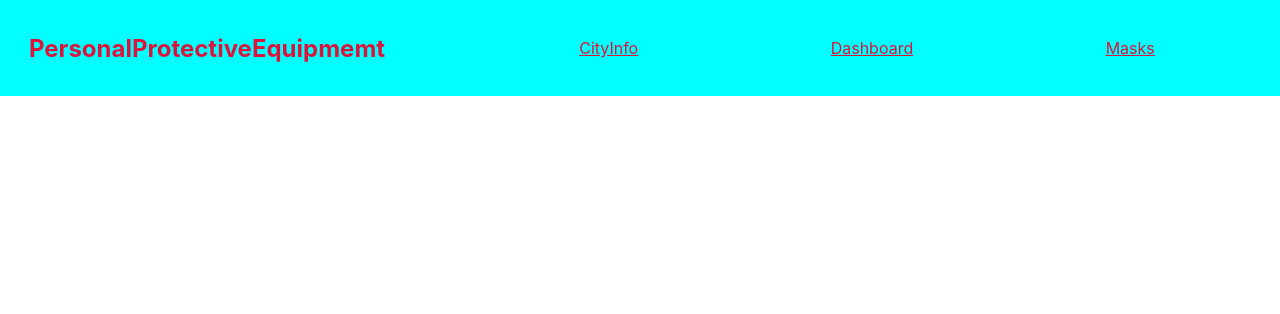
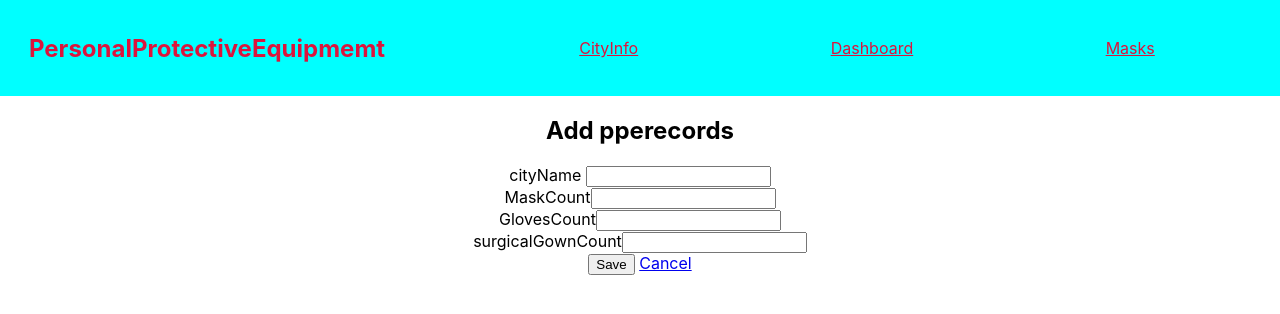
Before and after one commit to aparna4scholas/mod3_final, a React (Create React App) app in the folder ppeinventoryapp/: page /CityInfoEdit in a window 1280 px wide. Shown: the top 314 px of the page. Built offline with nearby package versions, Linux system fonts and the light colour scheme; no server answers.

Commit message:
cityinfo edit component added

```diff
--- a/ppeinventoryapp/src/App.js
+++ b/ppeinventoryapp/src/App.js
@@ -6,20 +6,22 @@ import Dashboard from './components/Dashboard';
 import CityInfo from './components/CityInfo';
 import { BrowserRouter as Router, Switch, Route  } from 'react-router-dom';
 import { render } from 'react-dom';
+import CityInfoEdit from './components/CityInfoEdit';
 
 class App extends Component {
 
 
   render() {
     return (
+
      <Router>
       <div className="App">
 
           <Navbar />
           <Switch>
-
           <Route path="/Dashboard" component={Dashboard} />
           <Route path="/CityInfo"  component={CityInfo} />
+          <Route path="/CityInfoEdit" component={CityInfoEdit} />
           <Route path="/Masks" component={Masks} />
 
           </Switch>
@@ -30,9 +32,4 @@ class App extends Component {
   }
 }
 
-
-
-
-
-
 export default App;
--- a/ppeinventoryapp/src/components/CityInfo.js
+++ b/ppeinventoryapp/src/components/CityInfo.js
@@ -6,7 +6,10 @@ class CityInfo extends Component {
 
   constructor(props) {
     super(props);
-    this.state = {dashboard: [], isLoading: true};
+    this.state = {
+      dashboard: [],
+      isLoading: true,
+      renderCityInfoEdit : false };
     this.remove = this.remove.bind(this);
   }
 
@@ -47,7 +50,7 @@ class CityInfo extends Component {
         <td>{dashboard.maskCount+dashboard.glovesCount+dashboard.surgicalGownCount}</td>
         <td>
           <ButtonGroup>
-            <Button size="sm" color="primary" tag={Link} to={"/pperecords/" + dashboard.id}>Edit</Button>
+            <Button size="sm" color="primary" tag={Link} to={"/CityInfoEdit"}>Edit</Button>
             <Button size="sm" color="danger" onClick={() => this.remove(dashboard.cityName)}>Delete</Button>
           </ButtonGroup>
         </td>
--- a/ppeinventoryapp/src/components/CityInfoEdit.js
+++ b/ppeinventoryapp/src/components/CityInfoEdit.js
@@ -1,7 +1,7 @@
 import React, { Component } from 'react';
 import { Link, withRouter } from 'react-router-dom';
 import { Button, Container, Form, FormGroup, Input, Label } from 'reactstrap';
-import AppNavbar from './AppNavBar';
+
 
 class CityInfoEdit extends Component {
 
@@ -11,7 +11,6 @@ class CityInfoEdit extends Component {
     GlovesCount: '',
     surgicalGownCount: '',
     totalCount: ''
-
   };
 
   constructor(props) {
@@ -24,8 +23,8 @@ class CityInfoEdit extends Component {
   }
 
   async componentDidMount() {
-    if (this.props.match.params.id !== 'new') {
-      const group = await (await fetch(`/ppe_api/v1/pperecords/${this.props.match.params.id}`)).json();
+    if (this.props.match.params.cityName !== 'new') {
+      const group = await (await fetch(`/ppe_api/v1/pperecords/${this.props.match.params.cityName}`)).json();
       this.setState({item: group});
     }
   }
@@ -42,7 +41,7 @@ class CityInfoEdit extends Component {
   async handleSubmit(event) {
     event.preventDefault();
     const {item} = this.state;
-   let url = (item.id) ? `/ppe_api/v1/pperecords/${item.id}` :
+   let url = (item.cityName) ? `/ppe_api/v1/pperecords/${item.cityName}` :
     '/ppe_api/v1/pperecords/';
 
     await fetch(url, {
@@ -58,32 +57,37 @@ class CityInfoEdit extends Component {
 
   render() {
     const {item} = this.state;
-    const title = <h2>{item.id ? 'Edit pperecords' : 'Add pperecords'}</h2>;
+    const title = <h2>{item.cityName ? 'Edit pperecords' : 'Add pperecords'}</h2>;
 
     return <div>
-      <AppNavbar/>
+
       <Container>
         {title}
         <Form onSubmit={this.handleSubmit}>
           <FormGroup>
-            <Label for="cityNamew">cityName </Label>
+            <Label for="cityName">cityName </Label>
             <Input type="text" name="cityName" id="citytName" value={item.cityName || ''}
                    onChange={this.handleChange} autoComplete="citytName"/>
           </FormGroup>
           <FormGroup>
-            <Label for="MaskCount">MaskCount</Label>
-            <Input type="text" name="MaskCount" id="MaskCount" value={item.MaskCount || ''}
-                   onChange={this.handleChange} autoComplete="MaskCount"/>
+            <Label for="maskCount">MaskCount</Label>
+            <Input type="text" name="maskCount" id="maskCount" value={item.maskCount || ''}
+                   onChange={this.handleChange} autoComplete="maskCount"/>
           </FormGroup>
           <FormGroup>
-            <Label for="email">Email</Label>
-            <Input type="text" name="email" id="email" value={item.email || ''}
-                   onChange={this.handleChange} autoComplete="email"/>
+            <Label for="glovesCount">GlovesCount</Label>
+            <Input type="text" name="glovesCount" id="glovesCount" value={item.glovesCount || ''}
+                   onChange={this.handleChange} autoComplete="glovesCount"/>
+          </FormGroup>
+          <FormGroup>
+            <Label for="surgicalGownCount">surgicalGownCount</Label>
+            <Input type="text" name="surgicalGownCount" id="surgicalGownCount" value={item.surgicalGownCount || ''}
+                   onChange={this.handleChange} autoComplete="surgicalGownCount"/>
           </FormGroup>
 
           <FormGroup>
             <Button color="primary" type="submit">Save</Button>{' '}
-            <Button color="secondary" tag={Link} to="/employees">Cancel</Button>
+            <Button color="secondary" tag={Link} to="/CityInfo">Cancel</Button>
           </FormGroup>
 
         </Form>
@@ -92,4 +96,4 @@ class CityInfoEdit extends Component {
   }
 }
 
-export default withRouter(EmployeeEdit);
+export default withRouter(CityInfoEdit);
--- a/ppeinventoryapp/src/components/Navbar.js
+++ b/ppeinventoryapp/src/components/Navbar.js
@@ -1,5 +1,6 @@
 import React from 'react';
 import { Link } from 'react-router-dom';
+
 
 
 function Navbar () {
```
